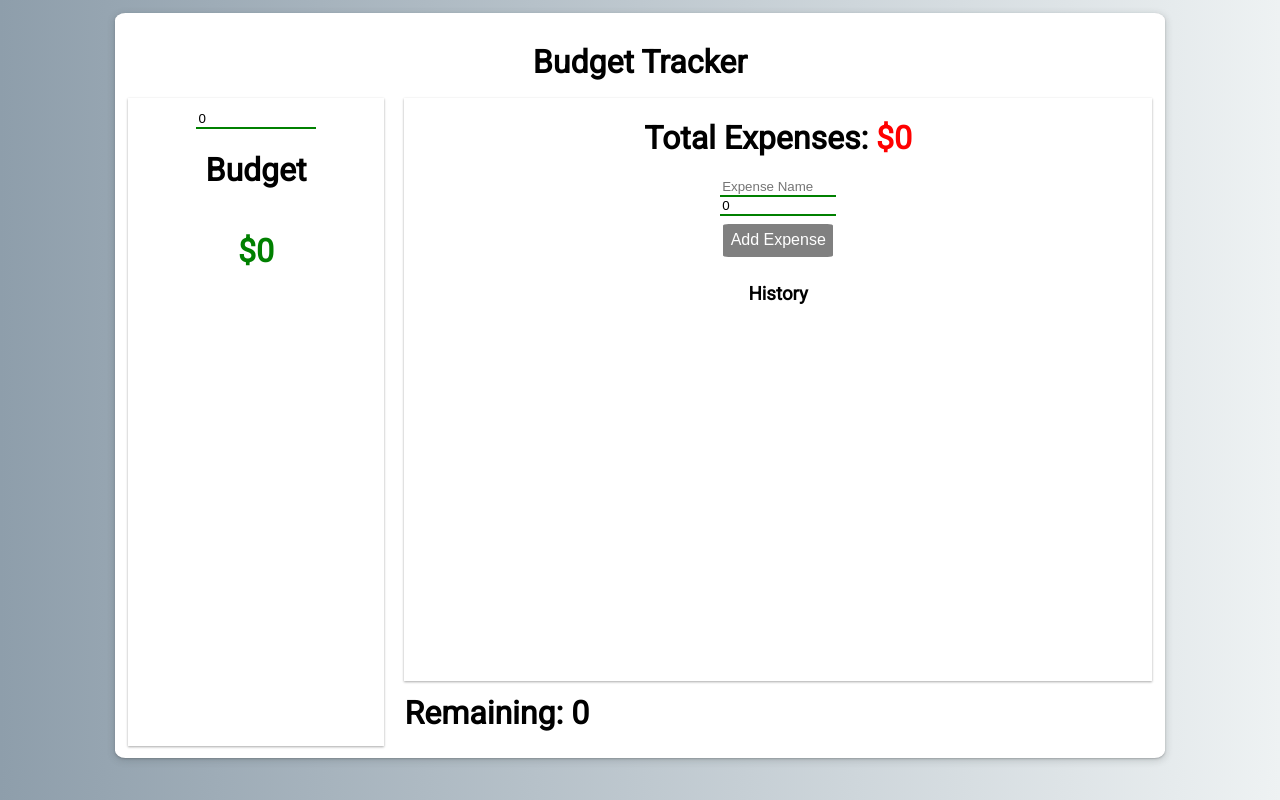
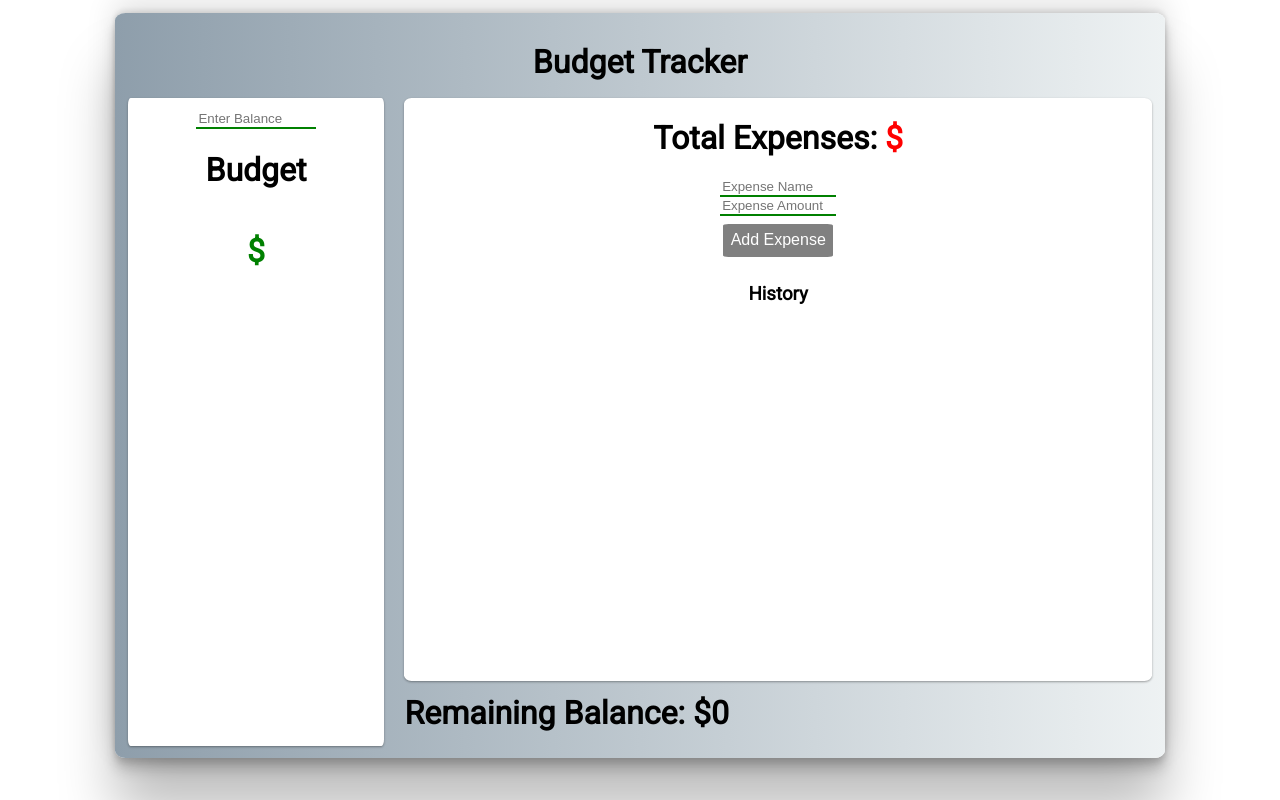
Before and after one commit to c-ggreen/Budget-Tracker, a React (Create React App) app: page / in a window 1280 px wide. Built offline with nearby package versions, Linux system fonts and the light colour scheme.

Commit message:
styling changes

```diff
--- a/src/App.css
+++ b/src/App.css
@@ -1,16 +1,16 @@
 @import url('https://fonts.googleapis.com/css2?family=Roboto&display=swap');
 
 body{
-  background: linear-gradient(to right, #8e9eab, #eef2f3);
+  /* background: linear-gradient(to right, #8e9eab, #eef2f3); */
 }
 .main{
   /* border: solid 1px black; */
-  background-color: white;
+  background: linear-gradient(to right, #8e9eab, #eef2f3);
   border-radius: 1%;
   height: 90vh;
   width: 80%;
   margin: 1% auto;
-  box-shadow: rgba(60, 64, 67, 0.3) 0px 1px 2px 0px, rgba(60, 64, 67, 0.15) 0px 2px 6px 2px;
+  box-shadow: rgba(0, 0, 0, 0.25) 0px 54px 55px, rgba(0, 0, 0, 0.12) 0px -12px 30px, rgba(0, 0, 0, 0.12) 0px 4px 6px, rgba(0, 0, 0, 0.17) 0px 12px 13px, rgba(0, 0, 0, 0.09) 0px -3px 5px;
   display: grid;
   grid-template-rows: 10% 90%;
   grid-template-areas:"header"
@@ -41,6 +41,8 @@
   .balanceContent{
     grid-area: balanceContent;
     /* border: 1px solid red; */
+    border-radius: 1%;
+    background-color: white;
     display: flex;
     flex-direction: column;
     align-items: center;
@@ -77,6 +79,8 @@
 }
 .expenseContent{
   /* border: 1px solid yellow; */
+  border-radius: 1%;
+  background-color: white;
   grid-area: content;
   display: flex;
   flex-direction: column;
--- a/src/Components/BalanceMain.jsx
+++ b/src/Components/BalanceMain.jsx
@@ -5,7 +5,7 @@
     constructor(){
         super()
         this.state={
-            balance: 0,
+            balance: '',
         }
     }
 
--- a/src/Components/ExpenseMain.jsx
+++ b/src/Components/ExpenseMain.jsx
@@ -8,9 +8,9 @@
         super(props)
         this.state={
             expenseName: '',
-            expenseAmount: 0,
+            expenseAmount: '',
             expenseArray:[],
-            totalExpense: 0
+            totalExpense: ''
         }
     }
 
--- a/src/Components/Remaining.jsx
+++ b/src/Components/Remaining.jsx
@@ -4,7 +4,7 @@
     render() {
         return (
             <div className="remain" >
-                <h1>Remaining: {this.props.balance - this.props.expense}</h1>
+                <h1>Remaining Balance: ${this.props.balance - this.props.expense}</h1>
             </div>
         );
     }
```
